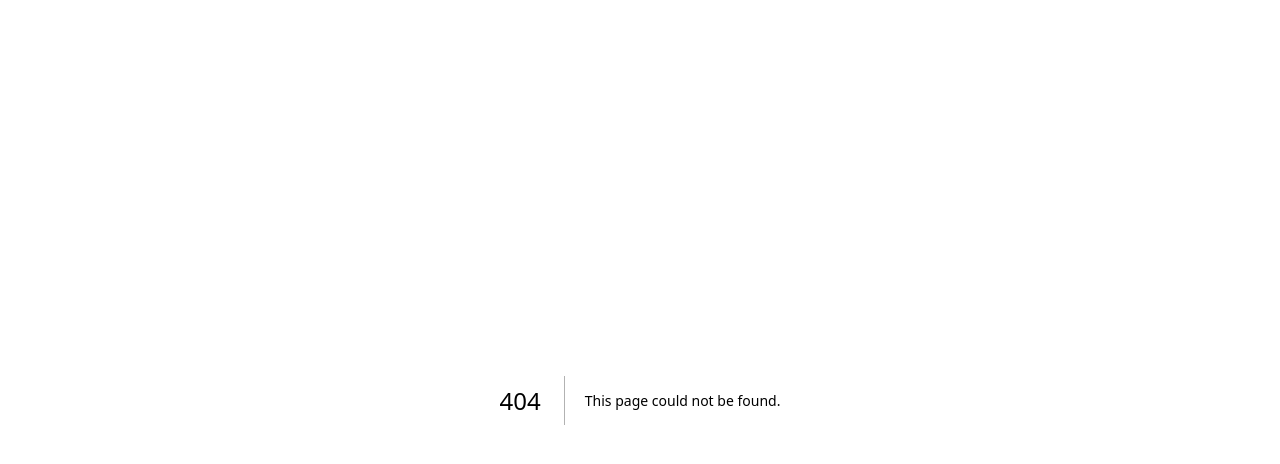
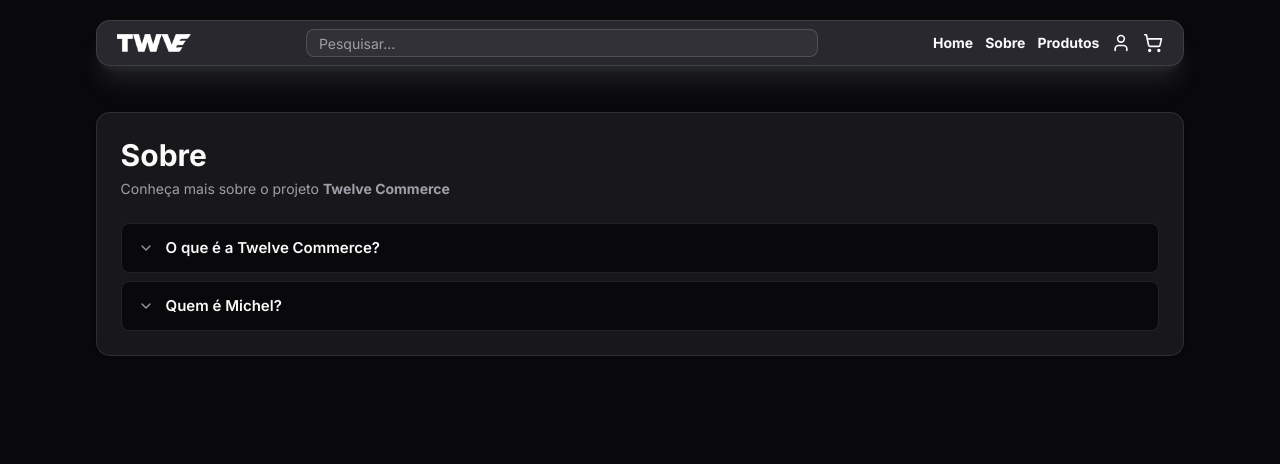
Before and after one commit to micher12/twelvecommerce, a Next.js app: page /about in a window 1280 px wide. Before the commit this address had no page. Shown: the top 464 px of the page. Built offline with nearby package versions, Linux system fonts and the light colour scheme.

Commit message:
update: start session about

```diff
--- a/package.json
+++ b/package.json
@@ -30,6 +30,7 @@
     "next": "15.3.5",
     "nodemailer": "^7.0.5",
     "primereact": "^10.9.6",
+    "radix-ui": "^1.4.2",
     "react": "^19.0.0",
     "react-dom": "^19.0.0",
     "react-hook-form": "^7.60.0",
--- /dev/null
+++ b/src/app/(site)/about/page.tsx
@@ -0,0 +1,10 @@
+import { AboutComponnent } from "@/components/sobre";
+
+export default function About(){
+
+    return (
+        <div className="min-h-screen py-28! container">
+            <AboutComponnent />
+        </div>
+    )
+}
--- a/src/app/(site)/sobre/page.tsx
+++ /dev/null
@@ -1,8 +0,0 @@
-export default function Sobre(){
-
-    return (
-        <div className="min-h-screen py-25! container">
-            SOBRE
-        </div>
-    )
-}
--- /dev/null
+++ b/src/components/accordion-sobre.tsx
@@ -0,0 +1,55 @@
+import {
+    Accordion,
+    AccordionContent,
+    AccordionItem,
+    AccordionTrigger,
+} from "@/components/ui/accordion"
+import Link from "next/link"
+
+const items = [
+    {
+        id: "1",
+        title: "O que é a Twelve Commerce?",
+        content:
+            "A Twelve Commerce é apenas um nome ilustrativo criado para este projeto. Este projeto foi criado visando um sistema de e-commerce completo, o projeto foi 100% desenvolvido pelo ",
+    },
+    {
+        id: "2",
+        title: "Quem é Michel?",
+        content:
+            "Sou um desenvolvedor FullStack, criei este projeto visando tanto melhorar quanto mostrar o domínio das minhas habilidades como desenvolvedor web.",
+    },
+]
+
+export function AccordionSobre() {
+    return (
+        <div className="space-y-4">
+            <Accordion
+                type="single"
+                collapsible
+                className="w-full space-y-2"
+                defaultValue="3"
+            >
+                {items.map((item) => (
+                    <AccordionItem
+                        value={item.id}
+                        key={item.id}
+                        className="bg-background has-focus-visible:border-ring has-focus-visible:ring-ring/50 rounded-md border px-4 py-1 outline-none last:border-b has-focus-visible:ring-[3px]"
+                    >
+                        <AccordionTrigger className="justify-start gap-3 py-2 text-[15px] leading-6 hover:no-underline focus-visible:ring-0 [&>svg]:-order-1 cursor-pointer">
+                            {item.title}
+                        </AccordionTrigger>
+                        <AccordionContent className="text-muted-foreground ps-7 pb-2">
+                            {item.id === "1" ? (
+                                <>
+                                {item.content}
+                                <Link target="_blank" className="underline" href={"https://code12.vercel.app/"}>Michel.</Link>
+                                </>
+                            ) : item.content}
+                        </AccordionContent>
+                    </AccordionItem>
+                ))}
+            </Accordion>
+        </div>
+    )
+}
--- /dev/null
+++ b/src/components/sobre.tsx
@@ -0,0 +1,18 @@
+import { AccordionSobre } from "./accordion-sobre";
+import { Card, CardContent, CardDescription, CardHeader, CardTitle } from "./ui/card";
+
+export function AboutComponnent(){
+    return(
+        <>
+            <Card >
+                <CardHeader>
+                    <CardTitle><h2 className="text-3xl font-bold">Sobre</h2></CardTitle>
+                    <CardDescription>Conheça mais sobre o projeto <b>Twelve Commerce</b></CardDescription>
+                </CardHeader>
+                <CardContent>
+                   <AccordionSobre />
+                </CardContent>
+            </Card>
+        </>
+    )
+}
--- /dev/null
+++ b/src/components/ui/accordion.tsx
@@ -0,0 +1,70 @@
+"use client"
+
+import * as React from "react"
+import { ChevronDownIcon } from "lucide-react"
+import { Accordion as AccordionPrimitive } from "radix-ui"
+
+import { cn } from "@/lib/utils"
+
+function Accordion({
+    ...props
+}: React.ComponentProps<typeof AccordionPrimitive.Root>) {
+    return <AccordionPrimitive.Root data-slot="accordion" {...props} />
+}
+
+function AccordionItem({
+    className,
+    ...props
+}: React.ComponentProps<typeof AccordionPrimitive.Item>) {
+    return (
+        <AccordionPrimitive.Item
+            data-slot="accordion-item"
+            className={cn("border-b last:border-b-0", className)}
+            {...props}
+        />
+    )
+}
+
+function AccordionTrigger({
+    className,
+    children,
+    ...props
+}: React.ComponentProps<typeof AccordionPrimitive.Trigger>) {
+    return (
+        <AccordionPrimitive.Header className="flex">
+            <AccordionPrimitive.Trigger
+                data-slot="accordion-trigger"
+                className={cn(
+                    "focus-visible:border-ring focus-visible:ring-ring/50 flex flex-1 items-center justify-between gap-4 rounded-md py-4 text-left text-sm font-semibold transition-all outline-none hover:underline focus-visible:ring-[3px] disabled:pointer-events-none disabled:opacity-50 [&[data-state=open]>svg]:rotate-180",
+                    className
+                )}
+                {...props}
+            >
+                {children}
+                <ChevronDownIcon
+                    size={16}
+                    className="pointer-events-none shrink-0 opacity-60 transition-transform duration-200"
+                    aria-hidden="true"
+                />
+            </AccordionPrimitive.Trigger>
+        </AccordionPrimitive.Header>
+    )
+}
+
+function AccordionContent({
+    className,
+    children,
+    ...props
+}: React.ComponentProps<typeof AccordionPrimitive.Content>) {
+    return (
+        <AccordionPrimitive.Content
+            data-slot="accordion-content"
+            className="data-[state=closed]:animate-accordion-up data-[state=open]:animate-accordion-down overflow-hidden text-sm"
+            {...props}
+        >
+            <div className={cn("pt-0 pb-4", className)}>{children}</div>
+        </AccordionPrimitive.Content>
+    )
+}
+
+export { Accordion, AccordionContent, AccordionItem, AccordionTrigger }
--- a/src/middleware.tsx
+++ b/src/middleware.tsx
@@ -4,7 +4,7 @@
 const publicRoutes = [
     {path: "/", whenAuthenticated: "redirect", to: "/home"},
     {path: "/home", whenAuthenticated: "ok"},
-    {path: "/sobre", whenAuthenticated: "ok"},
+    {path: "/about", whenAuthenticated: "ok"},
     {path: "/login", whenAuthenticated: "redirect", to: "/profile"},
     {path: "/register", whenAuthenticated: "redirect", to: "/profile"},
     {path: "/profile", whenAuthenticated: "next"},
```
Also changed, not shown: 1 other file (tests, documents, lock files or other folders).
